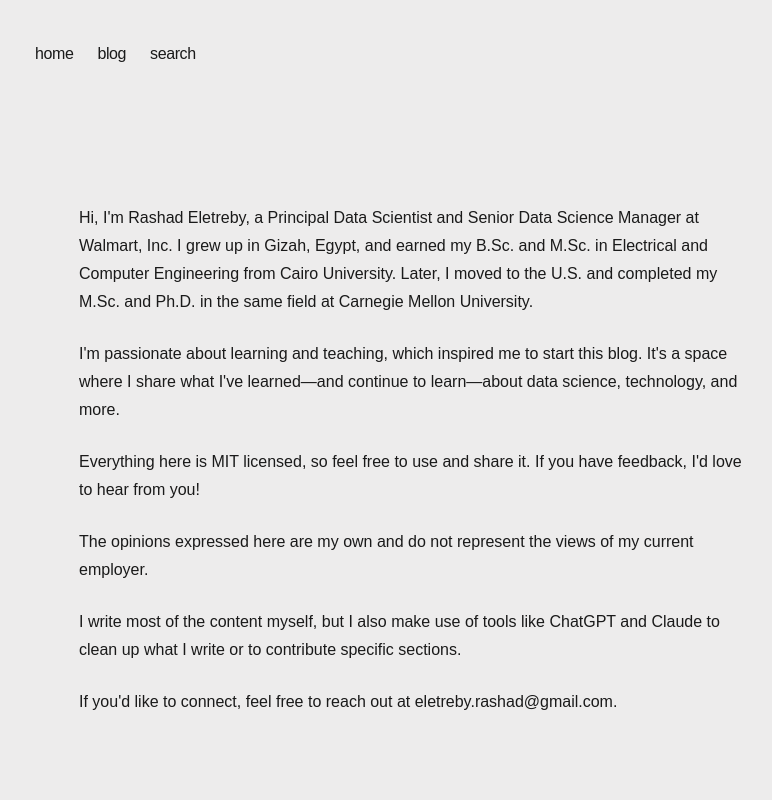
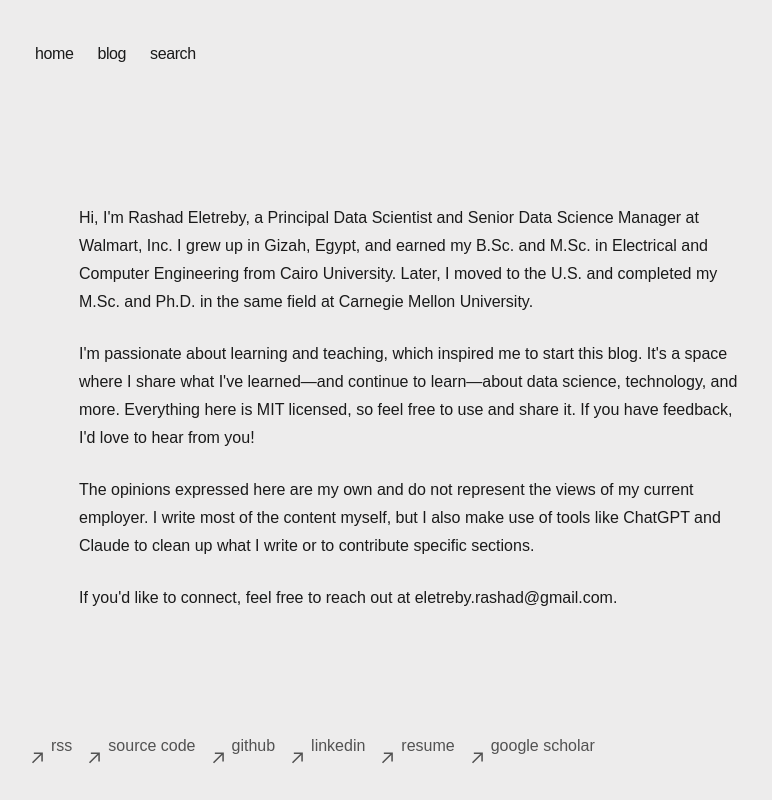
Before and after one commit to reletreby/blog, a Next.js app: page / in a window 1280 px wide. Shown: the top 800 px of the page, without its empty margins (225-997 px from the left). Built offline with nearby package versions, Linux system fonts and the light colour scheme.

Commit message:
shorten bio

```diff
--- a/app/page.tsx
+++ b/app/page.tsx
@@ -10,16 +10,10 @@
               {`Hi, I'm Rashad Eletreby, a Principal Data Scientist and Senior Data Science Manager at Walmart, Inc. I grew up in Gizah, Egypt, and earned my B.Sc. and M.Sc. in Electrical and Computer Engineering from Cairo University. Later, I moved to the U.S. and completed my M.Sc. and Ph.D. in the same field at Carnegie Mellon University.`}
             </p>
             <p>
-              {`I'm passionate about learning and teaching, which inspired me to start this blog. It's a space where I share what I've learned—and continue to learn—about data science, technology, and more.`}
+              {`I'm passionate about learning and teaching, which inspired me to start this blog. It's a space where I share what I've learned—and continue to learn—about data science, technology, and more. Everything here is MIT licensed, so feel free to use and share it. If you have feedback, I'd love to hear from you!`}
             </p>
             <p>
-              {`Everything here is MIT licensed, so feel free to use and share it. If you have feedback, I'd love to hear from you!`}
-            </p>
-            <p>
-              {`The opinions expressed here are my own and do not represent the views of my current employer.`}
-            </p>
-            <p>
-              {`I write most of the content myself, but I also make use of tools like ChatGPT and Claude to clean up what I write or to contribute specific sections.`}
+              {`The opinions expressed here are my own and do not represent the views of my current employer. I write most of the content myself, but I also make use of tools like ChatGPT and Claude to clean up what I write or to contribute specific sections.`}
             </p>
             <p>
               {`If you'd like to connect, feel free to reach out at eletreby.rashad@gmail.com.`}
```
